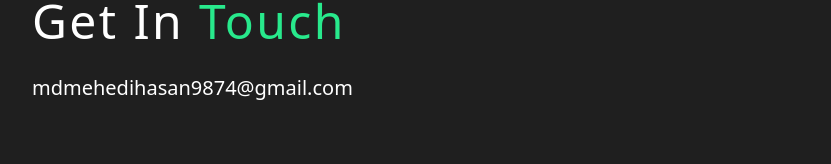
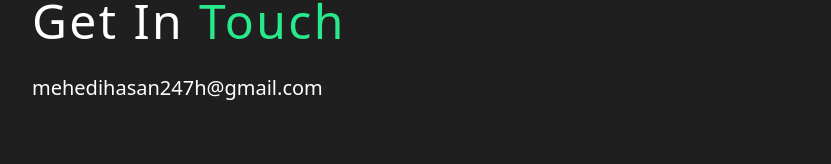
Before and after one commit to MdMehedi-Hasan/portfolio, a Next.js app: page / in a window 1280 px wide. Shown: the part 6868-7032 px from the top of the page, without its empty margins (343-1174 px from the left). Built offline with nearby package versions, Linux system fonts and the light colour scheme; a web font is replaced by a local one.

Commit message:
mail modified

```diff
--- a/app/Components/Home/Contact.js
+++ b/app/Components/Home/Contact.js
@@ -45,7 +45,7 @@ export default function Contact() {
         Get In <span className="text-primary">Touch</span>
       </h1>
       <p className="text-xl" /* data-aos="fade-up" data-aos-duration="1500" */>
-        mdmehedihasan9874@gmail.com
+        mehedihasan247h@gmail.com
       </p>
       <form
         ref={form}
```
